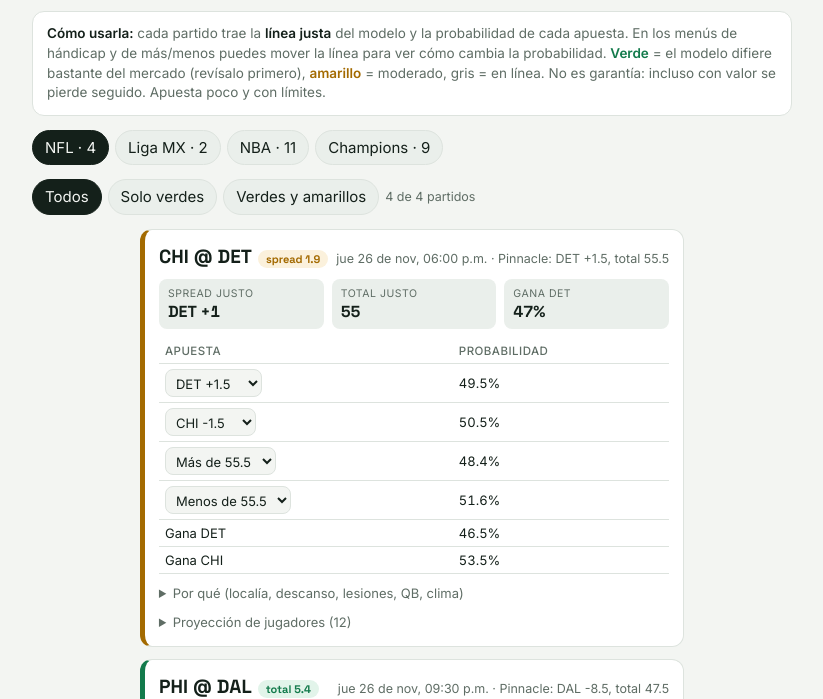
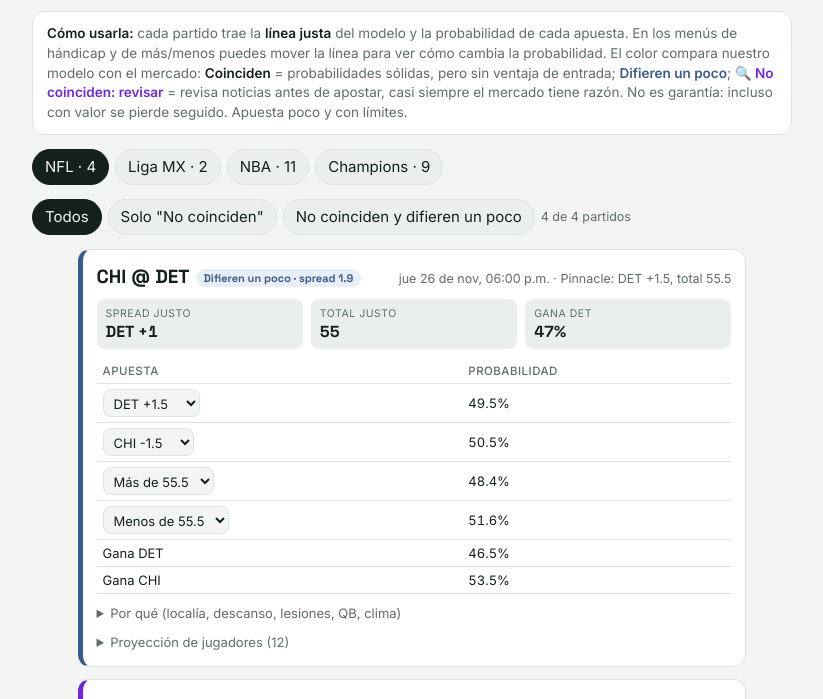
Before and after one commit to EddyNava/picks, a plain HTML site: page index.html in a window 1280 px wide. Shown: the part 101-800 px from the top of the page, without its empty margins (228-1051 px from the left). Drawn offline with Linux system fonts and the light colour scheme.

Commit message:
Nuevas etiquetas y colores

```diff
--- a/index.html
+++ b/index.html
@@ -5,15 +5,15 @@
 /* Layout: una columna de tarjetas de partido tipo "boleto", con barra de filtro fija arriba */
 :root{
   --bg:#f3f5f2; --card:#ffffff; --ink:#14201a; --muted:#5f6d65; --line:#dde3de; --chip:#eaefeb;
-  --accent:#1d6b4f; --good:#127a4b; --good-bg:#e2f4ea; --warn:#a36a00; --warn-bg:#fbf1dc; --bad:#b3261e; --bad-bg:#fbe9e7;
+  --accent:#1d6b4f; --good:#127a4b; --good-bg:#e2f4ea; --warn:#a36a00; --warn-bg:#fbf1dc; --bad:#b3261e; --bad-bg:#fbe9e7; --rev:#6d28d9; --rev-bg:#efe9fe; --dif:#3b5b8c; --dif-bg:#e8eef7;
   --display:"Space Grotesk", ui-sans-serif, system-ui, sans-serif; --body:"Inter", ui-sans-serif, system-ui, sans-serif;
 }
 @media (prefers-color-scheme: dark){:root:not([data-theme="light"]){
   --bg:#0f1512; --card:#17201b; --ink:#e7eee9; --muted:#97a89e; --line:#28342d; --chip:#202b25;
-  --accent:#5fd0a0; --good:#5fd39b; --good-bg:#16301f; --warn:#f0c15a; --warn-bg:#2e2611; --bad:#ff8d84; --bad-bg:#331a17; color-scheme:dark}}
+  --accent:#5fd0a0; --good:#5fd39b; --good-bg:#16301f; --warn:#f0c15a; --warn-bg:#2e2611; --bad:#ff8d84; --bad-bg:#331a17; --rev:#c4a6ff; --rev-bg:#2a1f45; --dif:#9db8de; --dif-bg:#1d2736; color-scheme:dark}}
 :root[data-theme="dark"]{
   --bg:#0f1512; --card:#17201b; --ink:#e7eee9; --muted:#97a89e; --line:#28342d; --chip:#202b25;
-  --accent:#5fd0a0; --good:#5fd39b; --good-bg:#16301f; --warn:#f0c15a; --warn-bg:#2e2611; --bad:#ff8d84; --bad-bg:#331a17; color-scheme:dark}
+  --accent:#5fd0a0; --good:#5fd39b; --good-bg:#16301f; --warn:#f0c15a; --warn-bg:#2e2611; --bad:#ff8d84; --bad-bg:#331a17; --rev:#c4a6ff; --rev-bg:#2a1f45; --dif:#9db8de; --dif-bg:#1d2736; color-scheme:dark}
 *{box-sizing:border-box}
 body{background:var(--bg);color:var(--ink);font:15px/1.45 var(--body);padding-left:max(16px,env(safe-area-inset-left,0px));padding-right:max(16px,env(safe-area-inset-right,0px));padding-block:18px 48px}
 .wrap{max-width:760px;margin:0 auto;display:grid;gap:14px}
@@ -26,12 +26,12 @@ button:focus-visible,input:focus-visible,select:focus-visible{outline:2px solid
 .how{background:var(--card);border:1px solid var(--line);border-radius:12px;padding:12px 14px;font-size:13.5px;color:var(--muted)}
 .how b{color:var(--ink)}
 .game{background:var(--card);border:1px solid var(--line);border-radius:12px;padding:14px;display:grid;gap:10px;border-left:5px solid var(--line)}
-.game.fuerte{border-left-color:var(--good)} .game.media{border-left-color:var(--warn)}
+.game.fuerte{border-left-color:var(--rev)} .game.media{border-left-color:var(--dif)}
 .head{display:flex;justify-content:space-between;gap:8px;flex-wrap:wrap;align-items:baseline}
 .match{font:700 19px var(--display)}
 .time{color:var(--muted);font-size:12.5px}
 .sig{font-size:11px;font-weight:600;padding:2px 8px;border-radius:999px;background:var(--chip);color:var(--muted);vertical-align:middle;margin-left:6px}
-.sig.fuerte{background:var(--good-bg);color:var(--good)} .sig.media{background:var(--warn-bg);color:var(--warn)}
+.sig.fuerte{background:var(--rev-bg);color:var(--rev)} .sig.media{background:var(--dif-bg);color:var(--dif)}
 .lines{display:grid;grid-template-columns:repeat(3,minmax(0,1fr));gap:8px}
 .lines div{background:var(--chip);border-radius:8px;padding:7px 9px;min-width:0}
 .lines small{display:block;font-size:10.5px;text-transform:uppercase;letter-spacing:.05em;color:var(--muted)}
@@ -61,12 +61,13 @@ select.alt{font:inherit;color:var(--ink);background:var(--bg);border:1px solid v
   <div class="how">
     <b>Cómo usarla:</b> cada partido trae la <b>línea justa</b> del modelo y la probabilidad de cada apuesta.
     En los menús de hándicap y de más/menos puedes mover la línea para ver cómo cambia la probabilidad.
-    <b style="color:var(--good)">Verde</b> = el modelo difiere bastante del mercado (revísalo primero), <b style="color:var(--warn)">amarillo</b> = moderado, gris = en línea.
+    El color compara nuestro modelo con el mercado: <b>Coinciden</b> = probabilidades sólidas, pero sin ventaja de entrada;
+    <b style="color:var(--dif)">Difieren un poco</b>; <b style="color:var(--rev)">🔍 No coinciden: revisar</b> = revisa noticias antes de apostar, casi siempre el mercado tiene razón.
     No es garantía: incluso con valor se pierde seguido. Apuesta poco y con límites.
   </div>
   <div class="bar" id="sports"></div>
   <div class="bar" id="filters">
-    <button data-f="todos" class="on">Todos</button><button data-f="fuerte">Solo verdes</button><button data-f="media">Verdes y amarillos</button>
+    <button data-f="todos" class="on">Todos</button><button data-f="fuerte">Solo "No coinciden"</button><button data-f="media">No coinciden y difieren un poco</button>
     <span class="time" id="count"></span>
   </div>
   <div id="games" class="wrap" style="gap:12px"></div>
@@ -97,7 +98,7 @@ function probs(g,m,sel,L){
   if (m==='spread'){ if(sel==='local') return over(g.margen,g.margen_sd,-L); const o=over(g.margen,g.margen_sd,L); return {w:o.l,p:o.p,l:o.w}; }
   const o=over(g.total,g.total_sd,L); return sel==='over'?o:{w:o.l,p:o.p,l:o.w};
 }
-function signal(g,nfl){
+function signal0(g,nfl){
   if(!g.mercado) return {k:'nada',l:'sin mercado'};
   const ds=Math.abs(g.margen_modelo-g.mercado.margen), dt=g.mercado.total?Math.abs(g.total_modelo-g.mercado.total):0;
   const [s1,s2,t1,t2]=nfl?[1.5,3,2,4]:[1.5,3,3,6];
@@ -112,7 +113,8 @@ function matrixFrom(lh, la, rho=-0.06){ const M=[]; let s=0;
     if(i===0&&j===0)v*=1-lh*la*rho; if(i===0&&j===1)v*=1+lh*rho; if(i===1&&j===0)v*=1+la*rho; if(i===1&&j===1)v*=1-rho; M[i].push(v); s+=v; } }
   return M.map(r=>r.map(v=>v/s)); }
 const matP = (M,f) => { let p=0; M.forEach((r,i)=>r.forEach((v,j)=>{ if(f(i,j)) p+=v; })); return p; };
-function soccerSignal(g){
+function soccerSignal(g){ return signal(g, '__ucl'); }
+function soccerSignal0(g){
   if (!g.mercado) return {k:'nada', l:'sin línea de Pinnacle'};
   const d = Math.abs(matP(matrixFrom(g.modelo.lam_local, g.modelo.lam_visita),(i,j)=>i>j) - g.mercado.local);
   return d>=0.08?{k:'fuerte',l:`1X2 ${(d*100).toFixed(0)}%`}:d>=0.04?{k:'media',l:`1X2 ${(d*100).toFixed(0)}%`}:{k:'nada',l:'en línea'};
@@ -151,6 +153,12 @@ function propsTable(ps){
   const cols = nfl ? ['pass_yds','pass_td','rush_yds','rec_yds','rec'] : ['pts','reb','ast','tpm','pra'];
   const lab = nfl ? ['Yds pase','TD pase','Yds tierra','Yds rec','Rec'] : ['Pts','Reb','Ast','3PM','PRA'];
   return `<tr><th>Jugador</th><th>${nfl?'Pos':'Min'}</th>${lab.map(l=>`<th>${l}</th>`).join('')}</tr>` + ps.map(p=>`<tr><td>${p.name} <span class="time">${p.team}</span></td><td class="n">${nfl?p.pos:p.min}</td>${cols.map(c=>`<td class="n">${p.media[c]??'—'}</td>`).join('')}</tr>`).join('');
+}
+
+function signal(g, a){  // etiquetas: Coinciden / Difieren un poco / No coinciden: revisar
+  const s = a==='__ucl' ? soccerSignal0(g) : signal0(g, a);
+  if (!g.mercado) return {...s, l:'Sin línea del mercado'};
+  return {...s, l: s.k==='fuerte' ? `🔍 No coinciden: revisar · ${s.l}` : s.k==='media' ? `Difieren un poco · ${s.l}` : 'Coinciden'};
 }
 let SPORT = (DATA.deportes[0]||{}).deporte, F = 'todos';
 try { F = localStorage.getItem('pf') || 'todos'; } catch(e) {}
```
